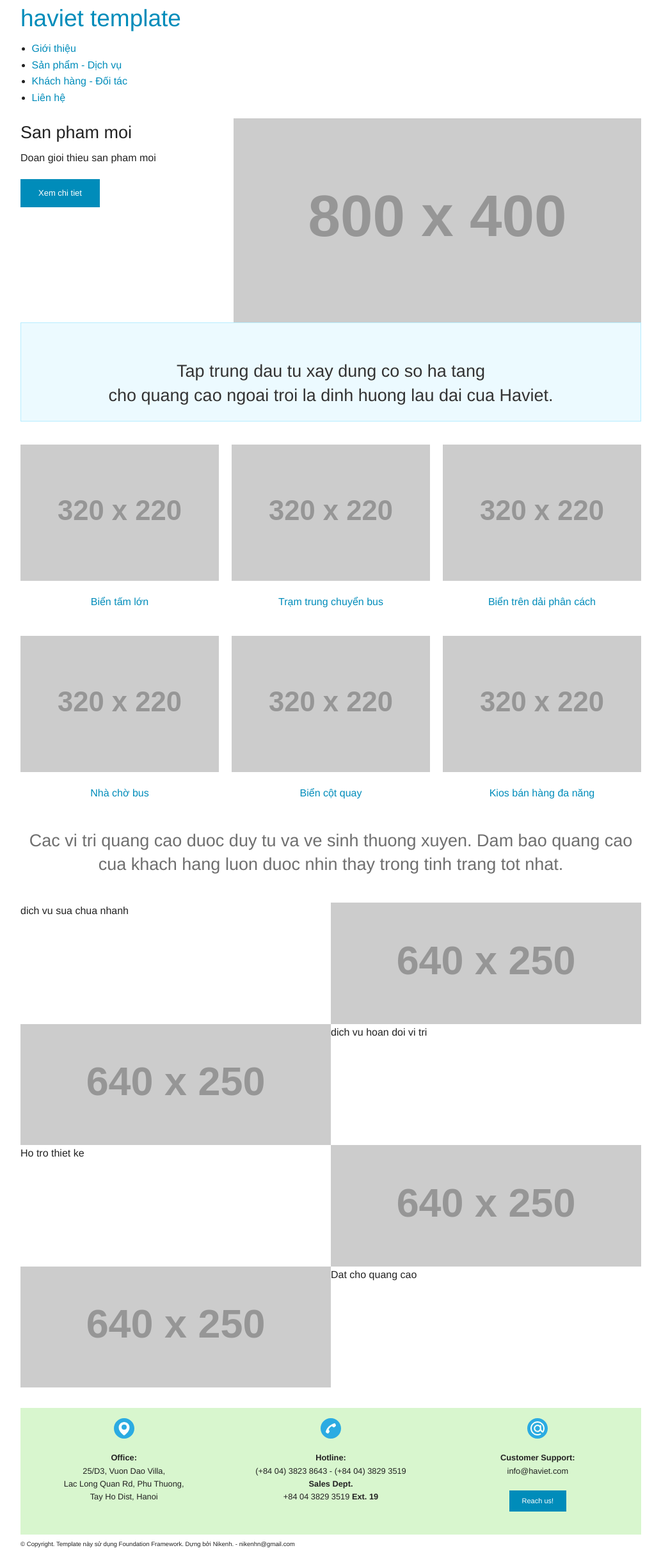
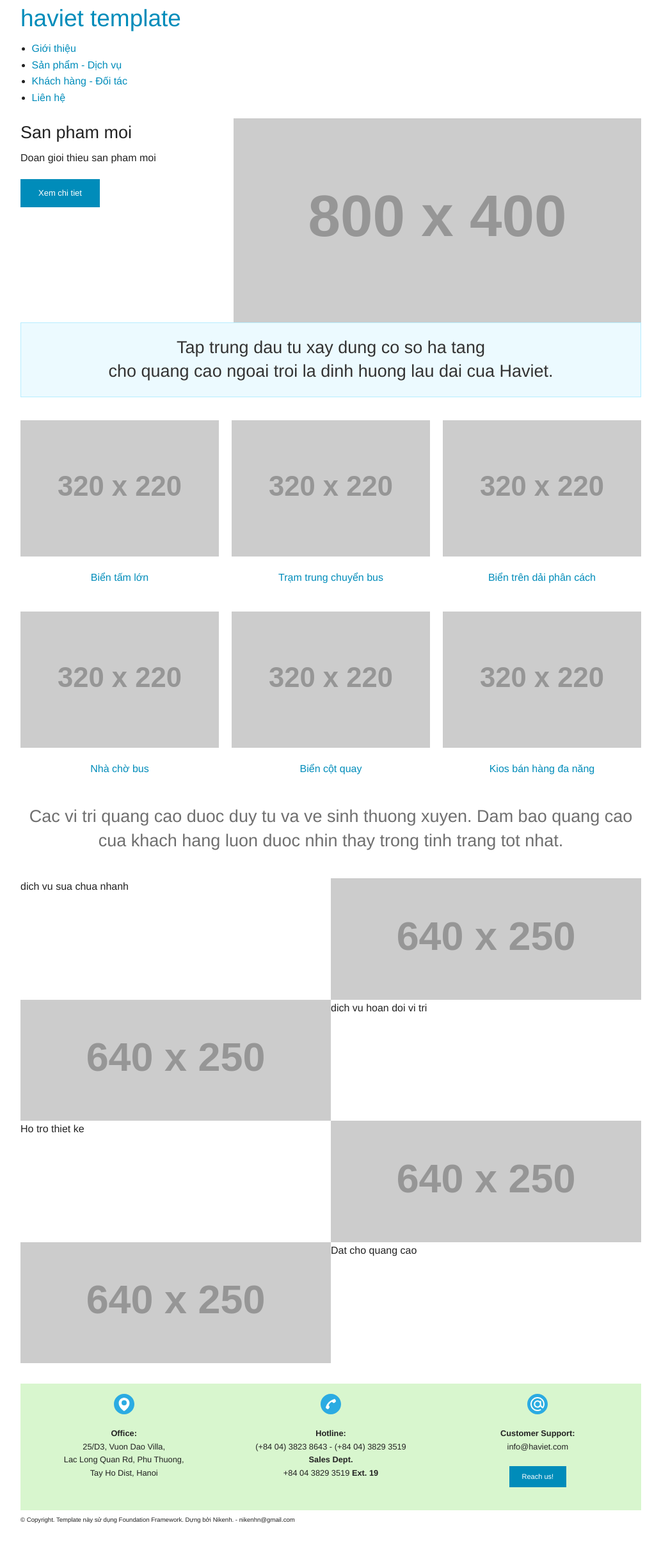
Before and after one commit to haviet/static-on-foundation, a Jekyll site: the page built from sdk-sanpham-dichvu.html, in a window 1280 px wide. Shown: the whole page at 64% size, without its empty margins (123-1156 px from the left). Built offline with Jekyll 4.4.1, drawn with Linux system fonts in a browser that asks for light colours; after the commit the page ends 2407 px from its top, so only the background shows below that.

Commit message:
Update sdk-sanpham-dichvu.html

```diff
--- a/sdk-sanpham-dichvu.html
+++ b/sdk-sanpham-dichvu.html
@@ -13,10 +13,10 @@ layout: default
 	<div class="medium-8 columns">
 		<img src="http://placehold.it/800x400" />
 	</div>
-
+<br>
 	<div class="columns">
 		<div class="panel callout">
-		<h3 class="subheader text-centered"><br>Tap trung dau tu xay dung co so ha tang<br>cho quang cao ngoai troi la dinh huong lau dai cua Haviet.</h3>
+		<h3 class="subheader text-centered">Tap trung dau tu xay dung co so ha tang<br>cho quang cao ngoai troi la dinh huong lau dai cua Haviet.</h3>
 		</div>
 	</div>
 
```
